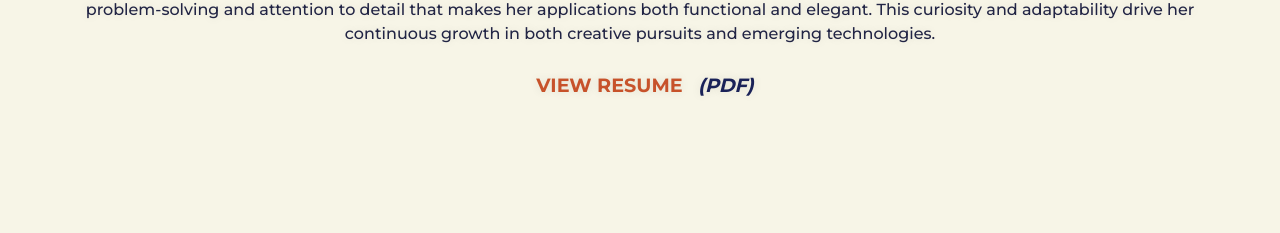
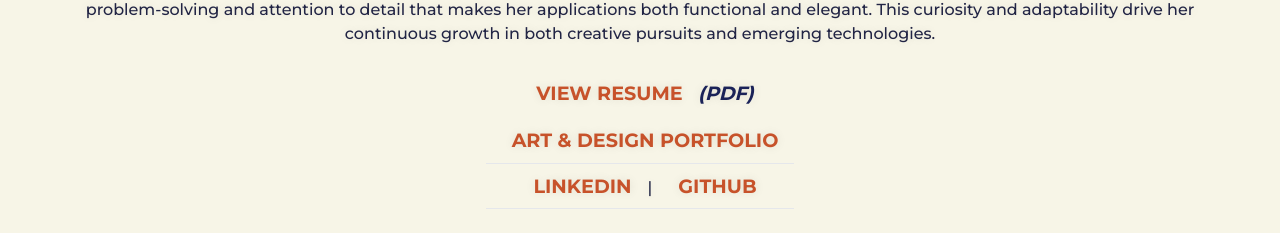
Before and after one commit to kawtarzz/my-app, a Next.js app: page /about in a window 1280 px wide. Shown: the part 1057-1290 px from the top of the page. Before the commit the page ends 1205 px from the top, so only its background shows below. Built offline with nearby package versions, Linux system fonts and the light colour scheme.

Commit message:
art portfolio link and social links added

```diff
--- a/src/app/about/page.tsx
+++ b/src/app/about/page.tsx
@@ -28,6 +28,7 @@ export default function AboutPage() {
                     </p>
                     <br />
                 </div>
+
                 <hr />
                 <a
                     href="https://drive.google.com/file/d/1TbpHyF-VUFEWO3sAMNdBEsFIVAEtXdGF/view?usp=sharing"
@@ -38,8 +39,36 @@ export default function AboutPage() {
                 >
                     View Resume <i className="file-type">(PDF)</i>
                 </a>
-
-
+                 <hr />
+                <hr />
+                <div className="social-links" data-aos="fade-up">
+                    <a
+                        href="https://www.art.kawtar-azzouzi.com/"
+                        target="_blank"
+                        rel="noopener noreferrer"
+                        className="resume-link"
+                    >
+                        Art & Design Portfolio
+                    </a>
+                       <hr />
+                    <a
+                        href="https://www.linkedin.com/in/kawtara/"
+                        target="_blank"
+                        rel="noopener noreferrer"
+                        className="resume-link"
+                    >
+                        LinkedIn
+                    </a>
+                    |
+                      <a
+                        href="https://www.Github.com/kawtarzz/"
+                        target="_blank"
+                        rel="noopener noreferrer"
+                        className="resume-link"
+                    > Github
+                    </a>
+                       <hr />
+            </div>
             </div>
         </>
     );
--- a/src/app/globals.css
+++ b/src/app/globals.css
@@ -432,6 +432,7 @@ textarea {
   display: inline-block;
   margin-left: 10px;
   text-transform: uppercase;
+  padding: 0.5rem 1rem;
 }
 
 .resume-link:hover {
```
Also changed, not shown: 1 other file (tests, documents, lock files or other folders).
